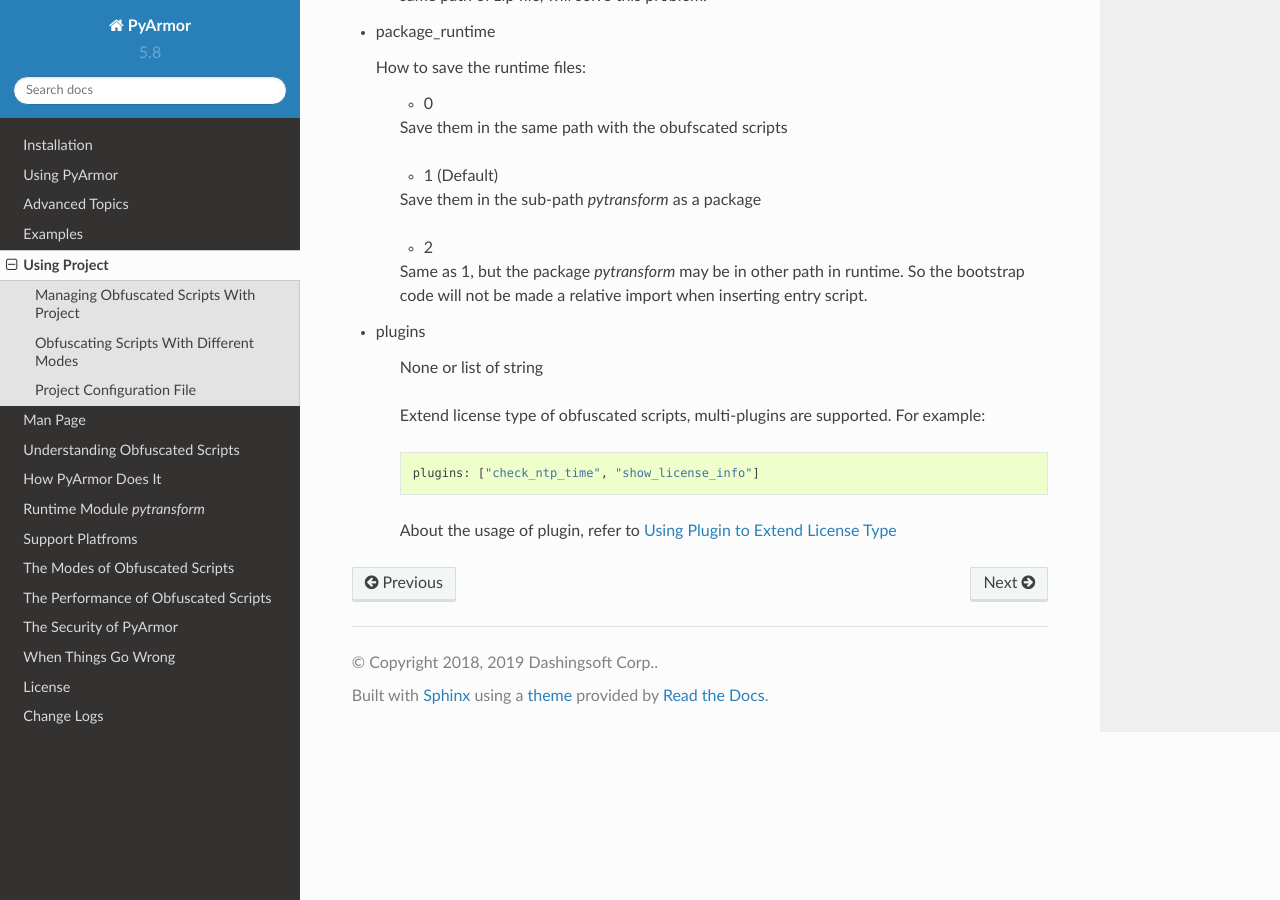
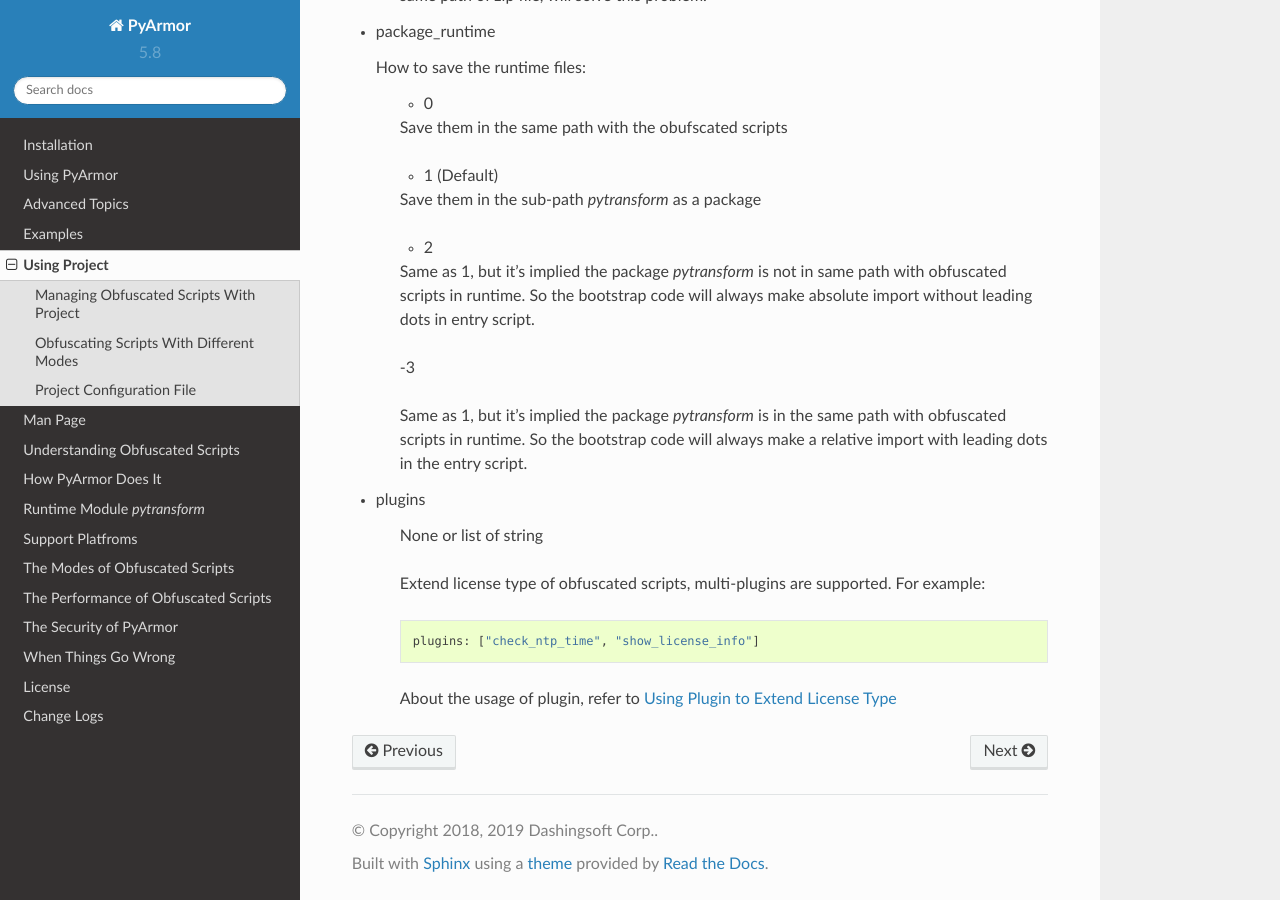
Before and after one commit to dashingsoft/pyarmor, a Sphinx documentation site: the page built from docs/project.rst, in a window 1280 px wide and 900 px high, scrolled down 4815 px. Built offline with Sphinx 7.4.7 and the Read the Docs theme 2.0.0, drawn with Linux system fonts in a browser that asks for light colours.

Commit message:
Refine doc

```diff
--- a/docs/project.rst
+++ b/docs/project.rst
@@ -245,9 +245,17 @@ Each project has a configure file. It's a json file named
 
         - 2
 
-        Same as 1, but the package `pytransform` may be in other path
-        in runtime. So the bootstrap code will not be made a relative
-        import when inserting entry script.
+        Same as 1, but it's implied the package `pytransform` is not
+        in same path with obfuscated scripts in runtime. So the
+        bootstrap code will always make absolute import without
+        leading dots in entry script.
+
+        -3
+
+        Same as 1, but it's implied the package `pytransform` is in
+        the same path with obfuscated scripts in runtime. So the
+        bootstrap code will always make a relative import with leading
+        dots in the entry script.
 
 * plugins
 
```
Also changed, not shown: docs/man.rst (+5 -2 lines).
